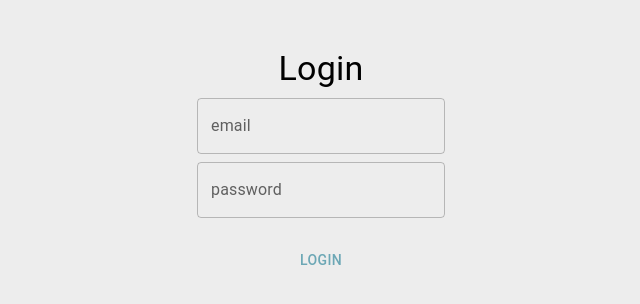
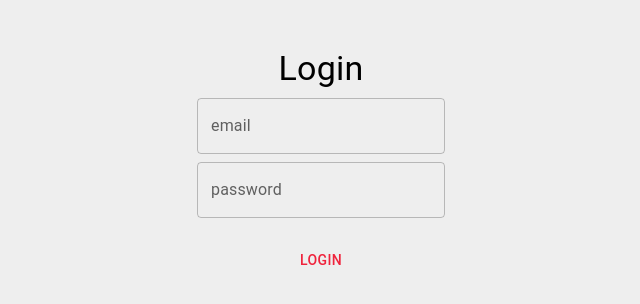
Before and after one commit to mattiaSenni/bar_client, a React (Create React App) app: page /login in a window 1280 px wide. Shown: the top 304 px of the page, without its empty margins (319-959 px from the left). Built offline with nearby package versions, Linux system fonts and the light colour scheme.

Commit message:
added products in menu items

```diff
--- a/src/App.scss
+++ b/src/App.scss
@@ -39,3 +39,7 @@
     transform: rotate(360deg);
   }
 }
+
+a{
+  color: white;
+}
--- a/src/components/MenuItem.jsx
+++ b/src/components/MenuItem.jsx
@@ -1,11 +1,56 @@
+import Dialog from '@mui/material/Dialog';
+import DialogActions from '@mui/material/DialogActions';
+import DialogContent from '@mui/material/DialogContent';
+import DialogContentText from '@mui/material/DialogContentText';
+import DialogTitle from '@mui/material/DialogTitle';
+import Button from '@mui/material/Button'
+import { useState } from 'react';
 
+export default function MenuItem({ item }) {
+  const [open, setOpen] = useState(false);
 
-export default function MenuItem({item}) {
+  const handleClickOpen = () => {
+    setOpen(true);
+  };
+
+  const handleClose = () => {
+    setOpen(false);
+  };
   console.log(item)
   return (
-    <div style={{ padding: '10px', margin: '5px', borderRadius: '5px', boxShadow: '2px 2px 10px #333' }}>
-      {item['Nome']}<br />
-      €{item['Prezzo']}<br />
-    </div>
+    <>
+      <div style={{ padding: '10px', margin: '5px', borderRadius: '5px', boxShadow: '2px 2px 10px #333' }} onClick={handleClickOpen}>
+        {item['Nome']}<br />
+        €{item['Prezzo']}<br />
+      </div>
+      <Dialog
+        open={open}
+        onClose={handleClose}
+        aria-labelledby="alert-dialog-title"
+        aria-describedby="alert-dialog-description"
+      >
+        <DialogContent>
+
+          <div>
+              {
+                item.prodotti.map(p => {
+                  return (
+                    <div style={{ border: '1px solid black', borderRadius: '5px', padding: '10px', margin: '5px'}}>
+                      {p.Nome}<br />
+                      {p.Categoria}<br />
+                      {p.Descrizione}<br />
+                      Allergeni: {p.NomeAllergeni}
+                    </div>
+                  )
+                })
+              }
+          </div>
+
+        </DialogContent>
+        <DialogActions>
+          <Button onClick={handleClose}>CLOSE</Button>
+        </DialogActions>
+      </Dialog>
+    </>
   )
 }
--- a/src/components/PrenotationCard.jsx
+++ b/src/components/PrenotationCard.jsx
@@ -47,7 +47,7 @@ export default function PrenotationCard({ prenotation }) {
             <p>
               {detail ?
                 detail.menu.map((el) => {
-                  return (<div style={{border:'1px solid black', borderRadius:'5px', padding:'5px', margin:'5px'}}>
+                  return (<div style={{border:'1px solid black', borderRadius:'5px', padding:'10px', margin:'5px'}}>
                     {el.Nome}<br />
                     {
                       el.prodotti.map(el => {
--- a/src/theme/palette.js
+++ b/src/theme/palette.js
@@ -1,19 +1,19 @@
 const palette = {
   primary: {
-    light: '#6CA7B5',
-    dark: '#6CA7B5'
+    light: '#EF233C',
+    dark: '#EF233C'
   },
   secondary: {
     light: '#264653',
-    dark: '#ffffff'
+    dark: '#264653'
   },
   accent: {
     light: '#F4A261',
     dark: '#F4A261'
   },
   background: {
-    light: '#ededed',
-    dark: '#00303D'
+    light: '#eeeeee',
+    dark: '#eeeeee'
   },
   red: {
     light: '#E76F51',
@@ -29,7 +29,7 @@ const palette = {
   },
   textColor: {
     light: '#000000',
-    dark: '#ffffff'
+    dark: '#000000'
   },
   footerBackGround: {
     light: '#ffffff',
```
